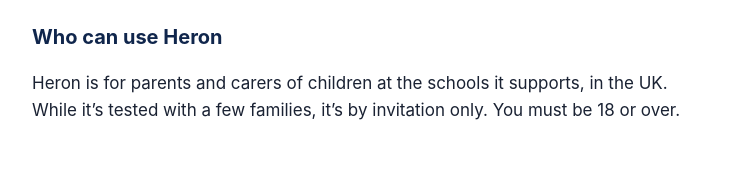
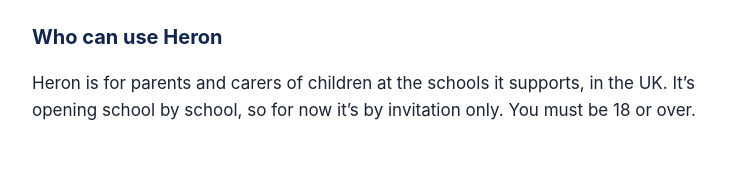
Before and after one commit to benjaminhollinsworth/heronapp-site, a plain HTML site: page terms/index.html in a window 1280 px wide. Shown: the part 446-616 px from the top of the page, without its empty margins (268-997 px from the left). Drawn offline with Linux system fonts and the light colour scheme.

Commit message:
Terms: opening school by school, by invitation

```diff
--- a/terms/index.html
+++ b/terms/index.html
@@ -16,7 +16,7 @@
 <p>Heron uses AI to read your school emails. It can miss things, or get them wrong: a date, who something is for, or what you need to do. <strong>Your school’s own messages are always the record.</strong> Heron is there to help you keep on top of them, not to replace reading them. Every task in Heron leads back to the message it came from, so you can check.</p>
 
 <h2>Who can use Heron</h2>
-<p>Heron is for parents and carers of children at the schools it supports, in the UK. While it’s tested with a few families, it’s by invitation only. You must be 18 or over.</p>
+<p>Heron is for parents and carers of children at the schools it supports, in the UK. It’s opening school by school, so for now it’s by invitation only. You must be 18 or over.</p>
 
 <h2>Your account</h2>
 <ul>
```
